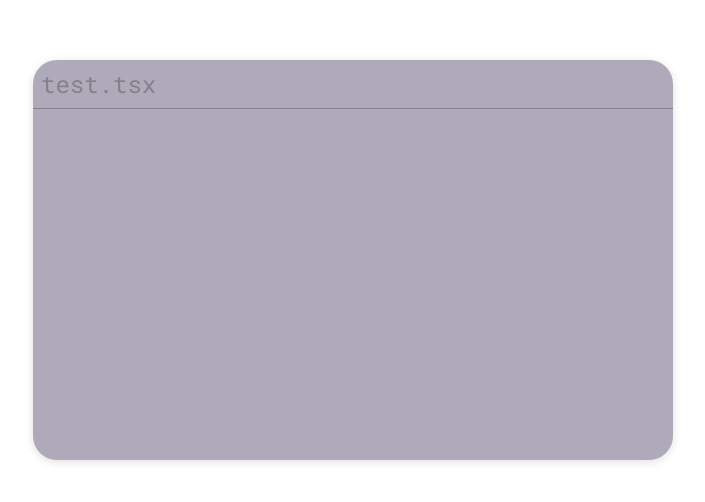
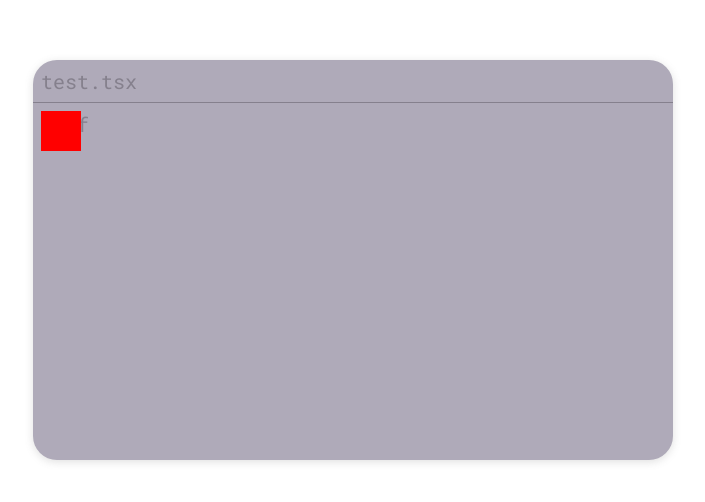
Before and after one commit to MVaden0/Stump, a React (Create React App) app in the folder stump/: page / in a window 1280 px wide. Shown: the part 140-642 px from the top of the page, without its empty margins (287-992 px from the left). Built offline with nearby package versions, Linux system fonts and the light colour scheme.

Commit message:
began implementation of copy button

```diff
--- a/stump/src/App.tsx
+++ b/stump/src/App.tsx
@@ -8,7 +8,7 @@ function App() {
     <div className="App">
       <div className='codeBlockContainer'>
         <CodeBlock
-          text={"adsf"}
+          content={"adsf"}
           fileName={'test.tsx'}
         />
       </div>
--- a/stump/src/components/CodeBlock.module.css
+++ b/stump/src/components/CodeBlock.module.css
@@ -12,7 +12,19 @@
 
 .stumpFileNameClass {
     padding: .5rem;
-    font-size: 1.5rem;
+    font-size: 1.25rem;
     width: calc(100% - 1rem);
     border-bottom: 1px solid #85808d;
 }
+
+.stumpContentClass {
+    padding: .5rem;
+    font-size: 1.25rem;
+}
+
+.stumpCopyContainerClass {
+    position: absolute;
+    width: 40px;
+    height: 40px;
+    background-color: red;
+}
--- a/stump/src/components/CodeBlock.tsx
+++ b/stump/src/components/CodeBlock.tsx
@@ -3,12 +3,13 @@ import styles from './CodeBlock.module.css';
 
 
 interface ICodeBlockRequiredProps {
-  text: string;
+  content: string;
 }
 
 interface ICodeBlockOptionalProps {
   containerClass: string;
   fileNameClass: string;
+  contentClass: string,
   fileName: string;
 }
 
@@ -19,6 +20,7 @@ interface ICodeBlockProps
 const defaultProps: ICodeBlockOptionalProps = {
   containerClass: '',
   fileNameClass: '',
+  contentClass: '',
   fileName: ''
 }
 
@@ -36,6 +38,11 @@ const CodeBlock = (props: ICodeBlockProps) => {
       className={`${styles.stumpContainerClass} ${props.containerClass}`}
     >
       {props.fileName ? FileName(props.fileName, `${styles.stumpFileNameClass} ${props.fileNameClass}`) : ''}
+      <div className={`${styles.stumpContentClass} ${props.contentClass}`}>
+        <div className={styles.stumpCopyContainerClass}>
+        </div>
+        {props.content}
+      </div>
     </div>
   )
 }
```
